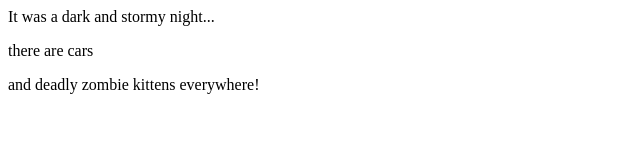
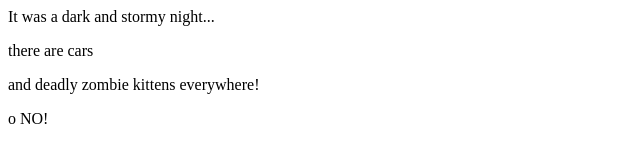
Before and after one commit to hendricksonsarahl/fireside-story, a plain HTML site: page index.html in a window 1280 px wide. Shown: the full height of the page, 0-640 px from the left. Drawn offline with Linux system fonts and the light colour scheme.

Commit message:
fourth line of html

```diff
--- a/index.html
+++ b/index.html
@@ -3,5 +3,6 @@
     <p>It was a dark and stormy night...</p>
     <p>there are cars</p>
     <p>and deadly zombie kittens everywhere!</p>
+    <p>o NO!</p>
   </body>
 </html>
```
